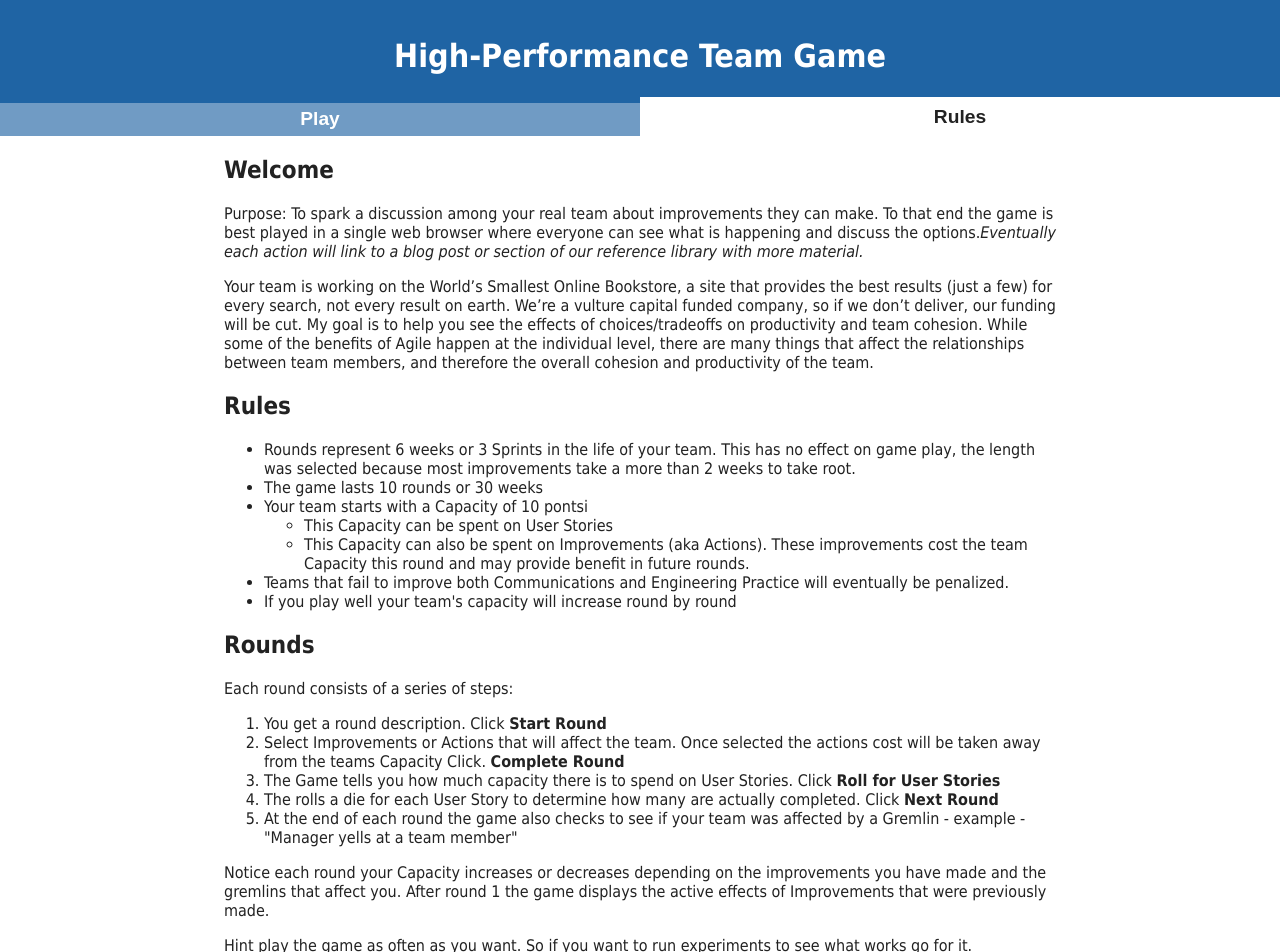
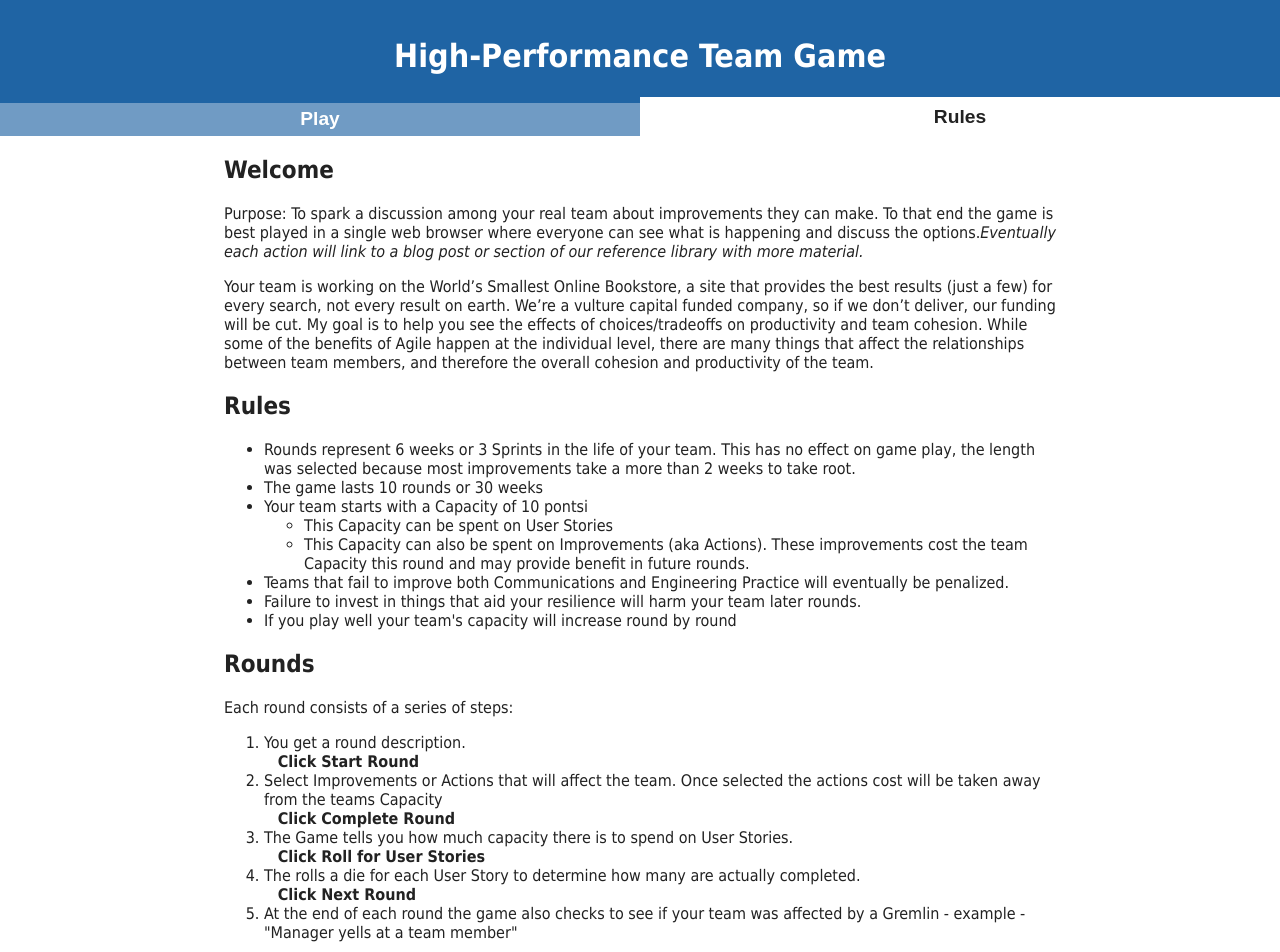
Before and after one commit to mlevison/high-performance-teams-game, a React (Create React App) app: page / in a window 1280 px wide. Shown: the top 952 px of the page. Built offline with nearby package versions, Linux system fonts and the light colour scheme.

Commit message:
Make rules slightly easier to read

```diff
--- a/src/components/Rules.tsx
+++ b/src/components/Rules.tsx
@@ -46,6 +46,10 @@ export default function Rules() {
           Practice will eventually be penalized.
         </li>
         <li>
+          Failure to invest in things that aid your resilience will harm your
+          team later rounds.
+        </li>
+        <li>
           If you play well your team's capacity will increase round by round
         </li>
       </ul>
@@ -53,20 +57,24 @@ export default function Rules() {
       <p>Each round consists of a series of steps:</p>
       <ol>
         <li>
-          You get a round description. Click <b>Start Round</b>
+          You get a round description.<br></br>
+          &nbsp;&nbsp;&nbsp;<b>Click Start Round</b>
         </li>
         <li>
           Select Improvements or Actions that will affect the team. Once
           selected the actions cost will be taken away from the teams Capacity
-          Click. <b>Complete Round</b>
+          <br></br>
+          &nbsp;&nbsp;&nbsp;<b>Click Complete Round</b>
         </li>
         <li>
           The Game tells you how much capacity there is to spend on User
-          Stories. Click <b>Roll for User Stories</b>
+          Stories.<br></br>
+          &nbsp;&nbsp;&nbsp;<b>Click Roll for User Stories</b>
         </li>
         <li>
           The rolls a die for each User Story to determine how many are actually
-          completed. Click <b>Next Round</b>
+          completed.<br></br>
+          &nbsp;&nbsp;&nbsp;<b>Click Next Round</b>
         </li>
         <li>
           At the end of each round the game also checks to see if your team was
```
